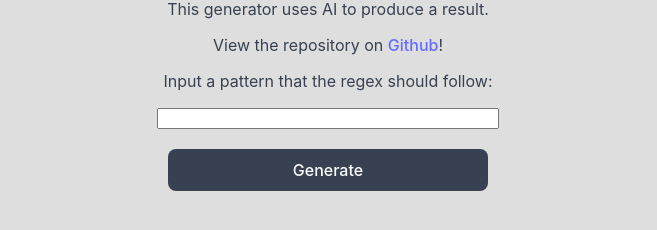
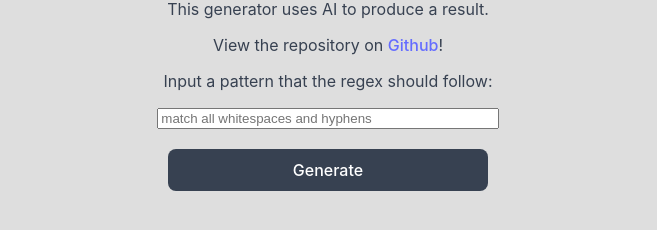
Before and after one commit to murfasa/regexGenerator, a website built with Vite: page client/index.html in a window 1280 px wide. Shown: the part 410-640 px from the top of the page, without its empty margins (312-969 px from the left). Built offline with nearby package versions, Linux system fonts and the light colour scheme.

Commit message:
input placeholder

```diff
--- a/client/index.html
+++ b/client/index.html
@@ -24,7 +24,7 @@
           </div>
           <form id="formy">
             <div>
-              <input type="text" name="inputPrompt">
+              <input type="text" name="inputPrompt" placeholder="match all whitespaces and hyphens">
             </div>
             <div>
               <button type="submit">Generate</button>
```
